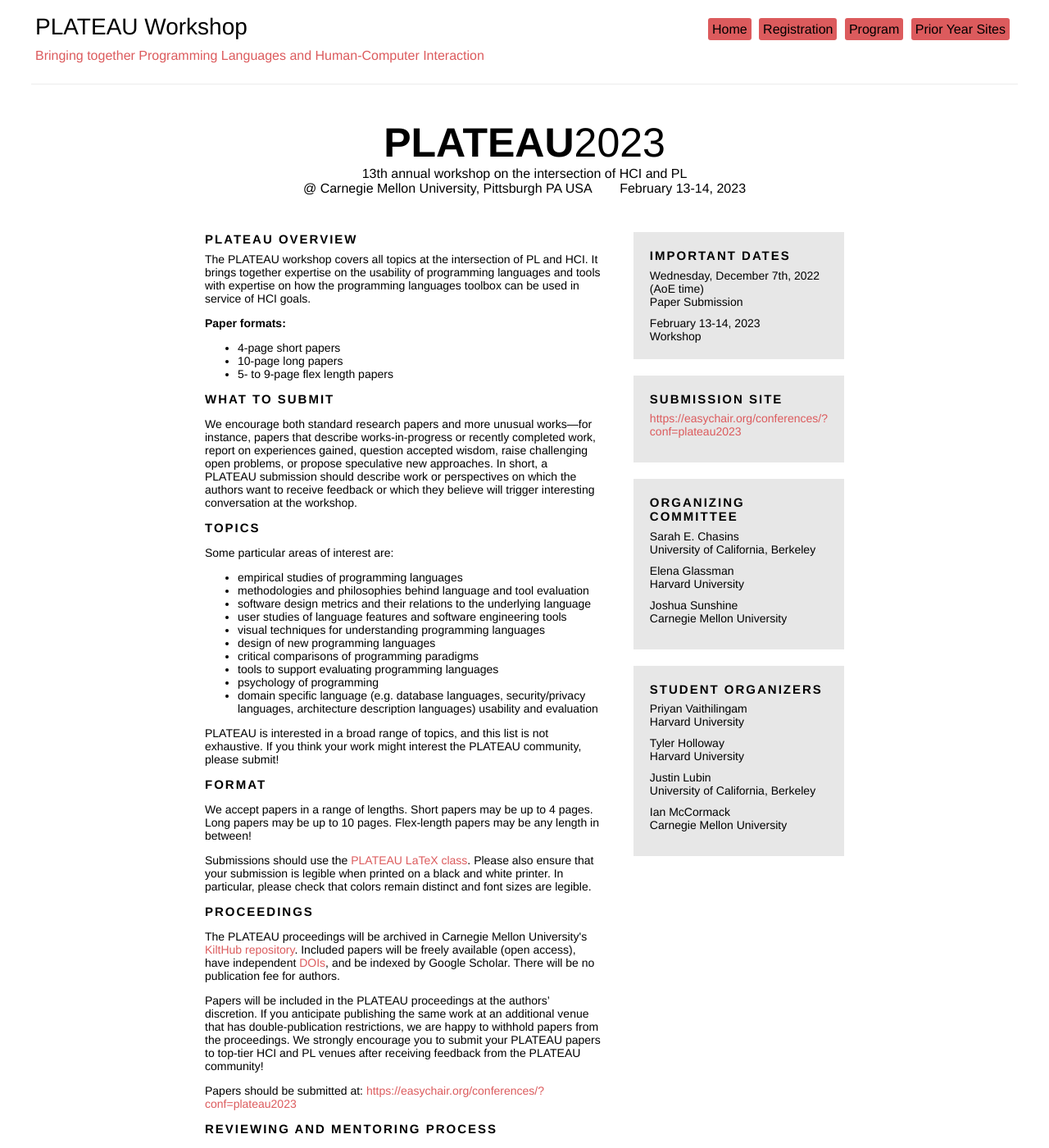
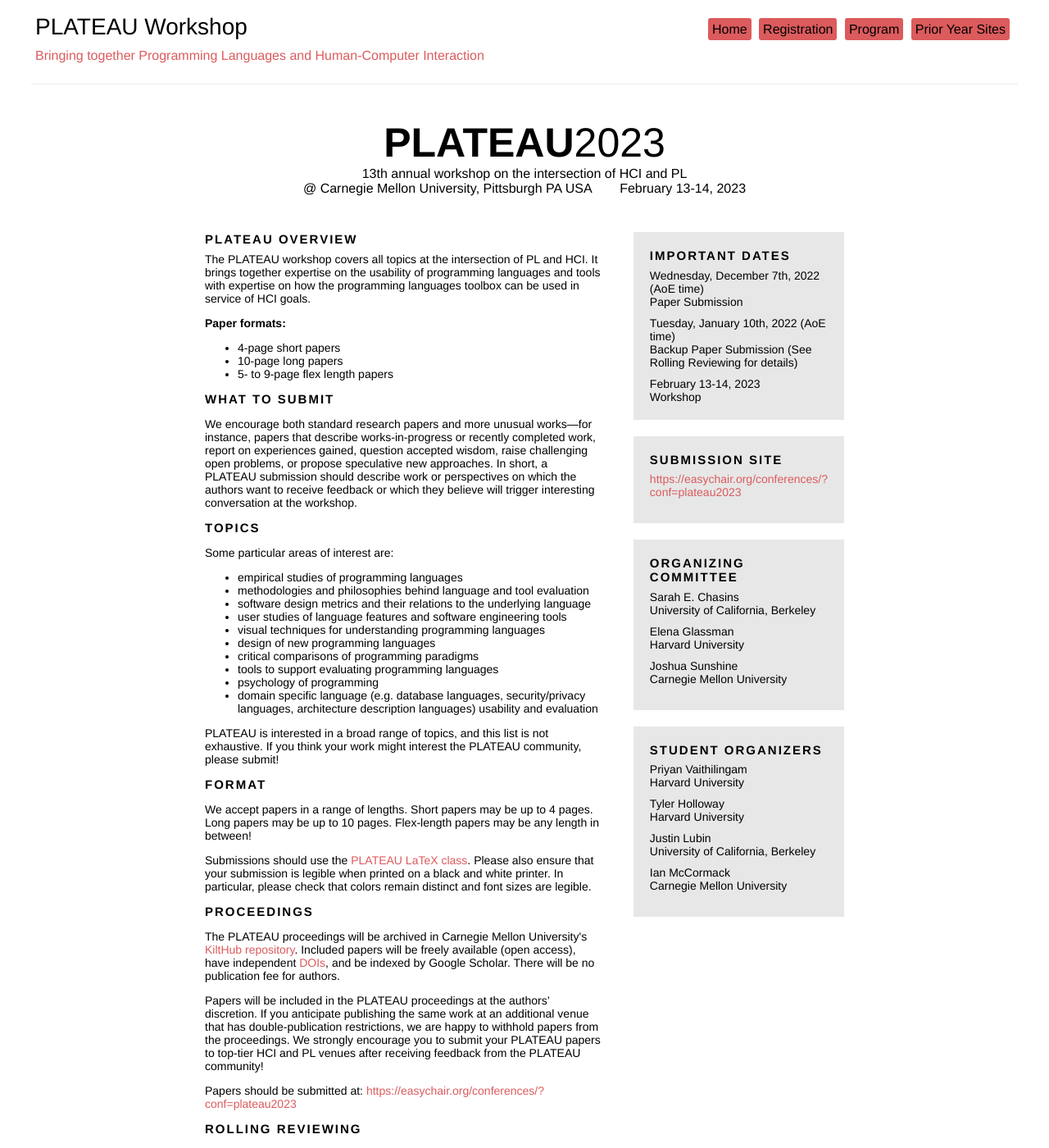
Before and after one commit to plateau-workshop/plateau-2024, a Jekyll site: the page built from index.html, in a window 1280 px wide and 1400 px high. Shown: the whole window at 82% size. Built offline with Jekyll 4.4.1, drawn with Linux system fonts in a browser that asks for light colours; some of the changed text lies outside the part shown.

Commit message:
Added backup submission date and paragraph on rolling reviewing.

```diff
--- a/_config.yml
+++ b/_config.yml
@@ -11,6 +11,7 @@
 location: "@ Carnegie Mellon University, Pittsburgh PA USA"
 workshop_date: "February 13-14, 2023"
 submission_date: "Wednesday, December 7th, 2022"
+backup_submission_date: "Tuesday, January 10th, 2022"
 submission_site: "https://easychair.org/conferences/?conf=plateau2023"
 #proceedings_site: "TBD"
 # room_number_or_description:
--- a/_layouts/default.html
+++ b/_layouts/default.html
@@ -114,13 +114,24 @@
     Important Dates
     </div>
 
-      {% if site.submission_date %}
+    {% if site.submission_date %}
     <div class="margin-bottom">
       <div class="slightlybold">
         {{ site.submission_date | escape }} (AoE time)
       </div>
       <div>
         Paper Submission
+      </div>
+    </div>
+    {% endif %}
+
+    {% if site.backup_submission_date %}
+    <div class="margin-bottom">
+      <div class="slightlybold">
+        {{ site.backup_submission_date | escape }} (AoE time)
+      </div>
+      <div>
+        Backup Paper Submission (See Rolling Reviewing for details)
       </div>
     </div>
     {% endif %}
--- a/index.html
+++ b/index.html
@@ -109,10 +109,22 @@
   </p>
   {% endif %}
 
+  <div class="header lead">Rolling Reviewing</div>
+  <p>
+    Two of our organizers and many potential PLATEAU authors are affiliated with the University of California.
+    In solidarity with the UC academic workers currently on strike for fair compensation, rights for international
+    scholars, support for working parents, and disability justice, we have added a secondary backup deadline.
+    The backup deadline reflects the latest date we could receive papers and still get a response to authors in
+    time for them to book travel.  Since we do not want all submitters to have to wait until the backup deadline
+    to hear back from PLATEAU, we will be conducting rolling reviews.  We will do our best to get responses to
+    authors as quickly as possible under these unusual circumstances!
+  </p>
+
   <div class="header lead">Reviewing and Mentoring Process</div>
   <p>
     All submitted papers will be reviewed by the organizing committee to ensure that they are appropriate for PLATEAU. Authors of accepted papers will be invited to present at the workshop. In addition, each accepted paper will be matched with one mentor from PLATEAU's mentoring panel. The mentor will provide detailed constructive feedback on the paper.
   </p>
+
 
   <div class="header lead">In-Person PLATEAU</div>
 
```
Also changed, not shown: 5 other files.
